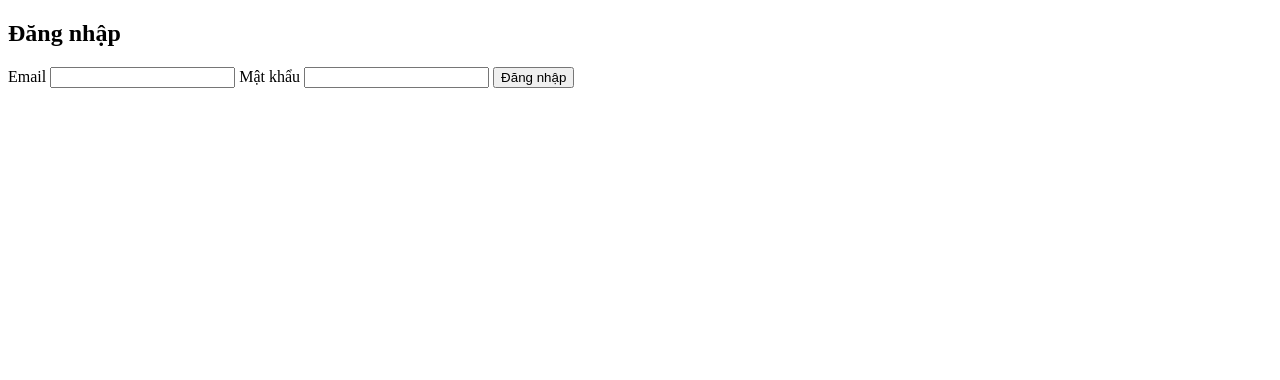
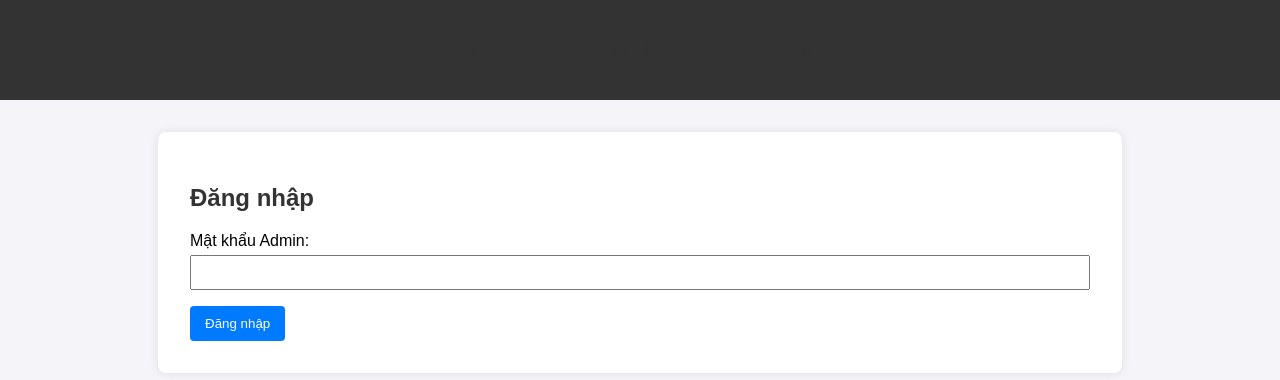
Before and after one commit to baokhuong0507/license-server1, a Python web app: template license-server/app/templates/login.html in a window 1280 px wide. Shown: the top 380 px of the page. Run offline with Jinja, Linux system fonts and the light colour scheme; the template is opened without the code that fills it, so the values that code supplies are empty.

Commit message:
Update login.html

```diff
--- a/license-server/app/templates/login.html
+++ b/license-server/app/templates/login.html
@@ -1,16 +1,19 @@
-<!DOCTYPE html>
-<html>
-<head>
-    <title>Admin Login</title>
-</head>
-<body>
+{% extends "base.html" %}
+
+{% block title %}Đăng nhập Admin{% endblock %}
+
+{% block content %}
     <h2>Đăng nhập</h2>
-    {% if error %}<p style="color:red;">{{ error }}</p>{% endif %}
-    <form method="post" action="/admin/login">
-  <label>Email <input name="email" type="email" required /></label>
-  <label>Mật khẩu <input name="password" type="password" required /></label>
-  <button type="submit">Đăng nhập</button>
-</form>
 
-</body>
-</html>
+    {% if error %}
+        <div class="alert alert-danger">{{ error }}</div>
+    {% endif %}
+
+    <form action="/admin/login" method="post">
+        <div class="form-group">
+            <label for="password">Mật khẩu Admin:</label>
+            <input type="password" id="password" name="password" required>
+        </div>
+        <button type="submit">Đăng nhập</button>
+    </form>
+{% endblock %}
```
